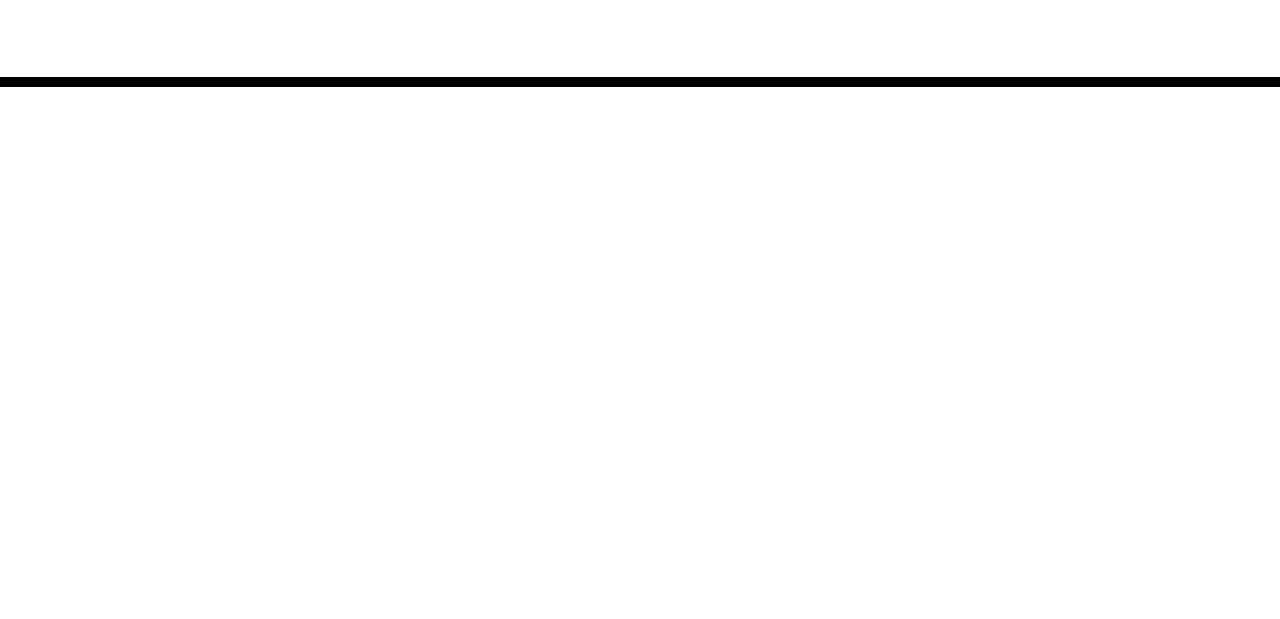
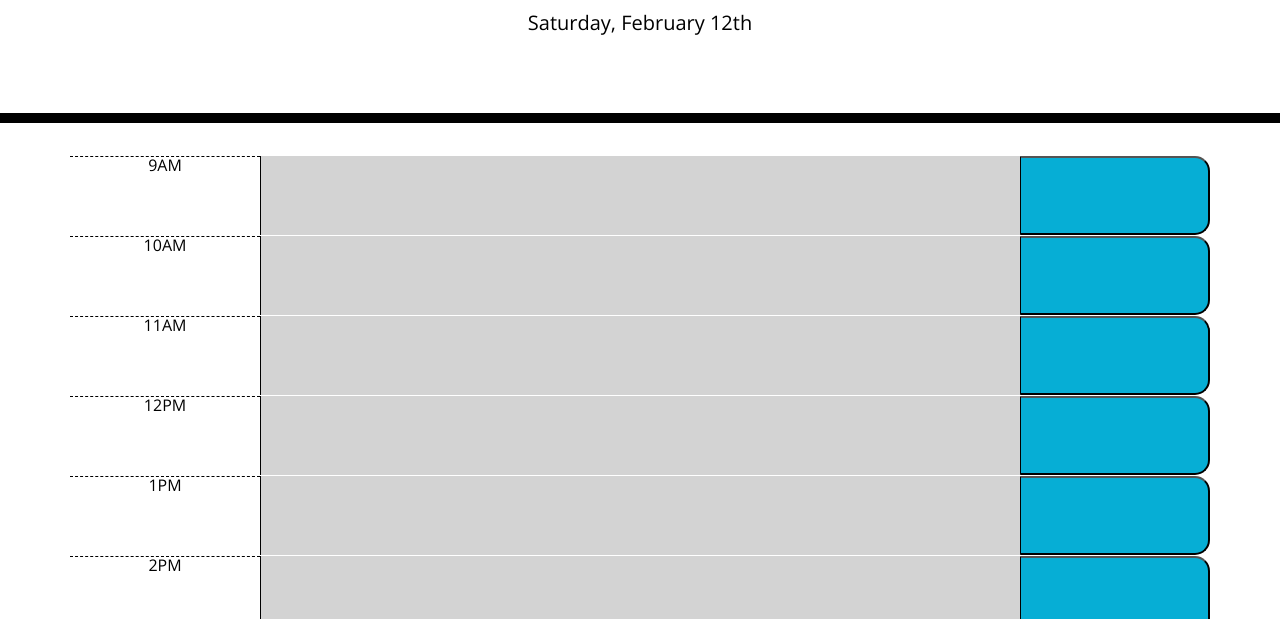
Before and after one commit to TheChetnapls/Day-Planner, a plain HTML site: page index.html in a window 1280 px wide. Shown: the part 181-800 px from the top of the page. Drawn offline with nearby package versions, Linux system fonts and the light colour scheme; files that its build step writes are made by us from their sources.

Commit message:
Update file directory

```diff
--- a/index.html
+++ b/index.html
@@ -9,7 +9,7 @@
   <link rel="stylesheet" href="https://use.fontawesome.com/releases/v5.8.1/css/all.css" integrity="sha384-50oBUHEmvpQ+1lW4y57PTFmhCaXp0ML5d60M1M7uH2+nqUivzIebhndOJK28anvf"
     crossorigin="anonymous" />
   <link href="https://fonts.googleapis.com/css?family=Open+Sans&display=swap" rel="stylesheet" />
-  <link rel="stylesheet" href="style.css" />
+  <link rel="stylesheet" href="Main/style.css" />
   <title>Work Day Scheduler</title>
 </head>
 
@@ -25,7 +25,7 @@
 
   <script src="https://cdnjs.cloudflare.com/ajax/libs/jquery/3.2.1/jquery.min.js"></script>
   <script src="https://cdnjs.cloudflare.com/ajax/libs/moment.js/2.24.0/moment.min.js"></script>
-  <script src="./script.js"></script>
+  <script src="main/script.js"></script>
 
 </body>
 
```
